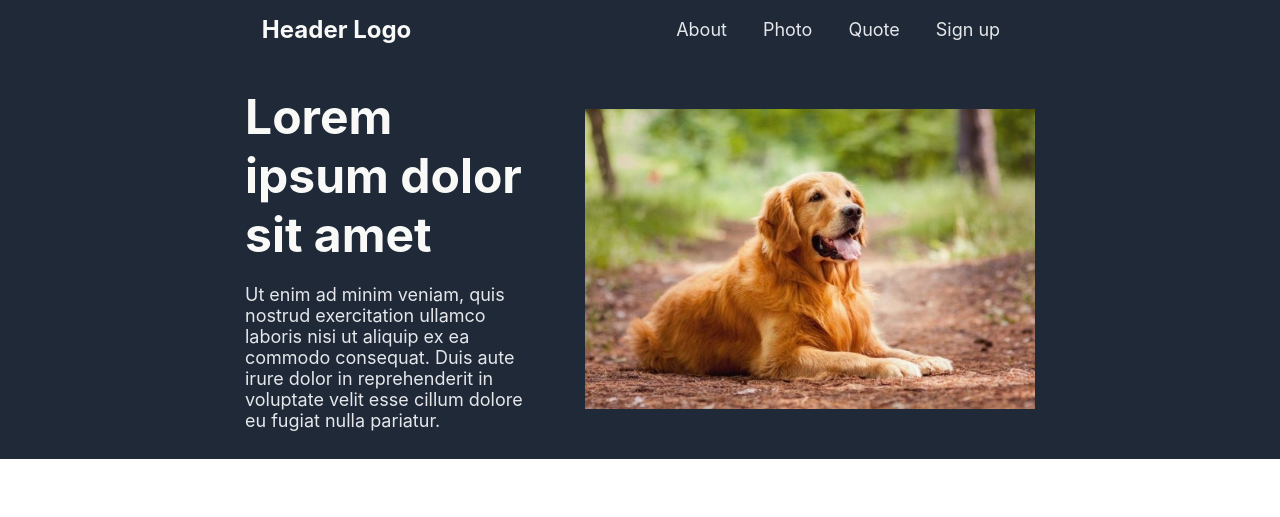
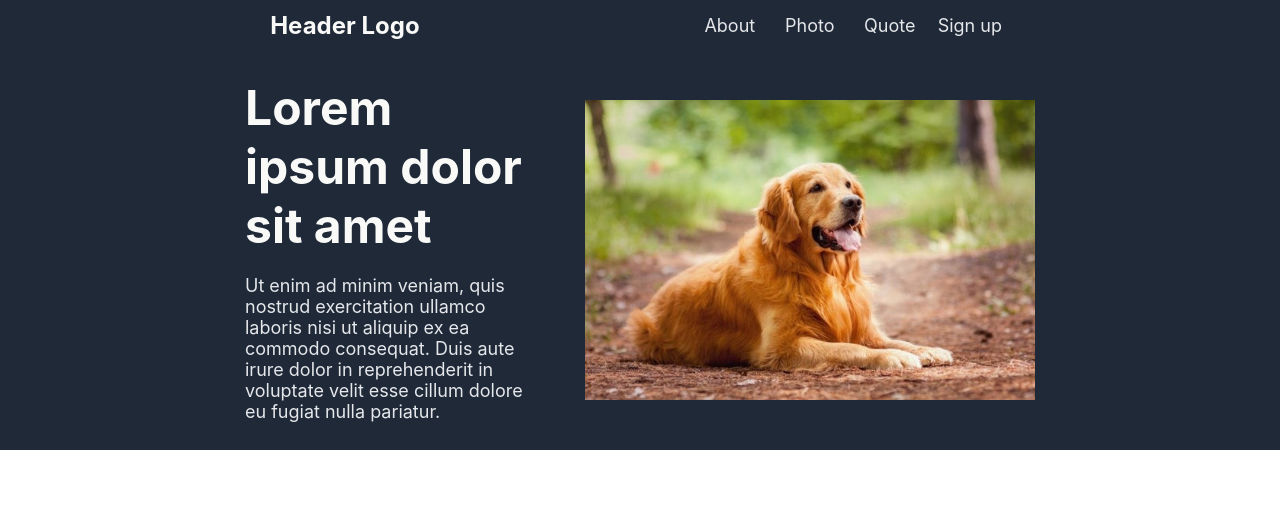
Before and after one commit to Oliver-spec/landing-page, a plain HTML site: page index.html in a window 1280 px wide. Shown: the top 517 px of the page. Drawn offline with Linux system fonts and the light colour scheme.

Commit message:
change heading and footer style

```diff
--- a/styles.css
+++ b/styles.css
@@ -11,7 +11,6 @@ body {
     justify-content: space-evenly;
     align-items: center;
     background-color: #1f2937;
-    padding: 15px;
     position: sticky;
     top: 0;
 }
@@ -22,7 +21,7 @@ body {
     align-items: center;
     background-color: #1f2937;
     color: #e5e7eb;
-    padding: 20px;
+    height: 50px;
 }
 
 .content {
@@ -55,6 +54,10 @@ body {
     font-size: 24px;
     font-weight: bold;
     color: #f9faf8;
+    height: 50px;
+    display: flex;
+    justify-content: center;
+    align-items: center;
 }
 
 .heroText {
@@ -185,14 +188,23 @@ ul {
     font-size: 18px;
     margin: 0;
     padding: 0;
+    height: 50px;
+}
+
+li {
+    display: flex;
+    justify-content: center;
+    align-items: center;
 }
 
 a {
     text-decoration: none;
     color: #e5e7eb;
-    padding: 8px;
-    margin: 10px;
-    border-radius: 20px;
+    height: 50px;
+    width: 80px;
+    display: flex;
+    justify-content: center;
+    align-items: center;
 }
 
 a:hover {
```
